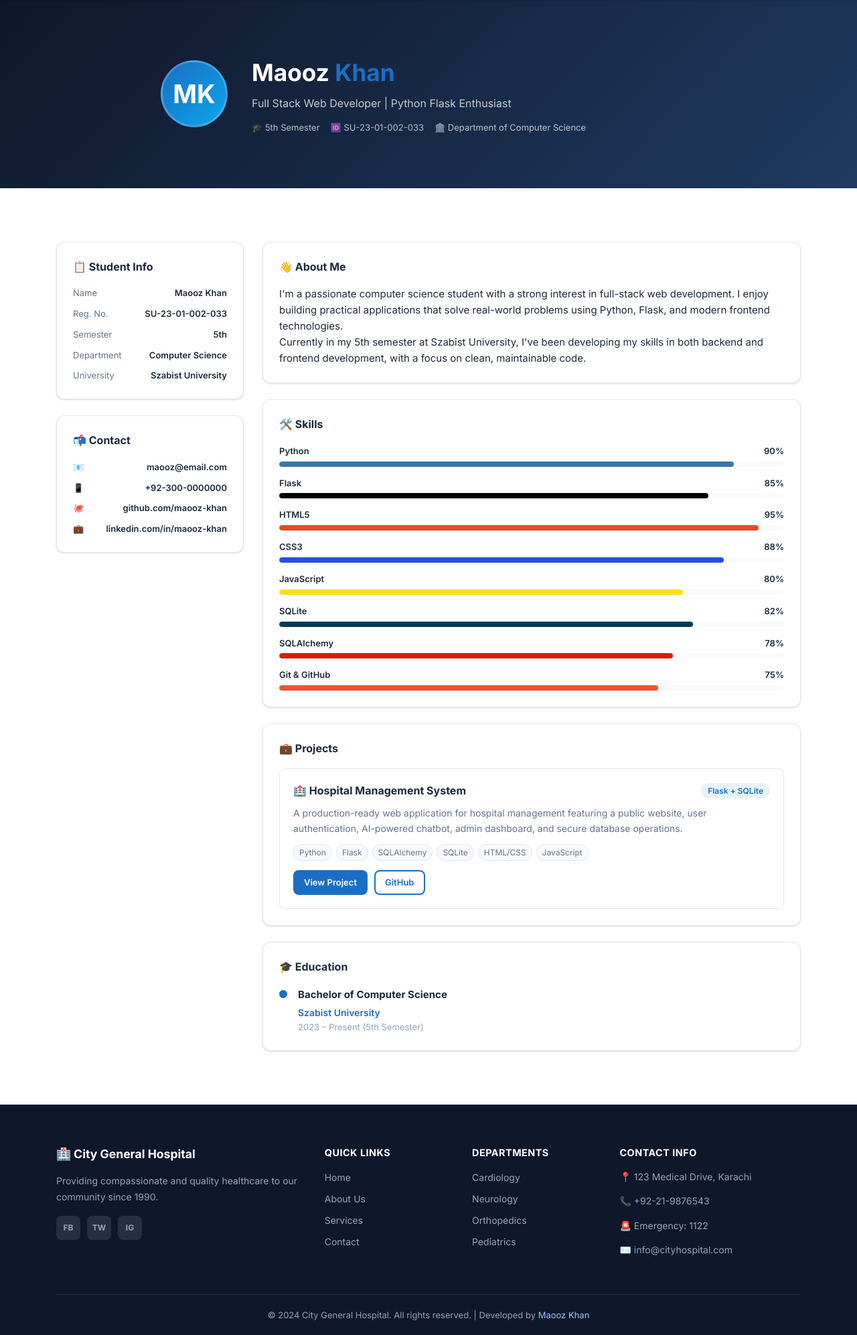
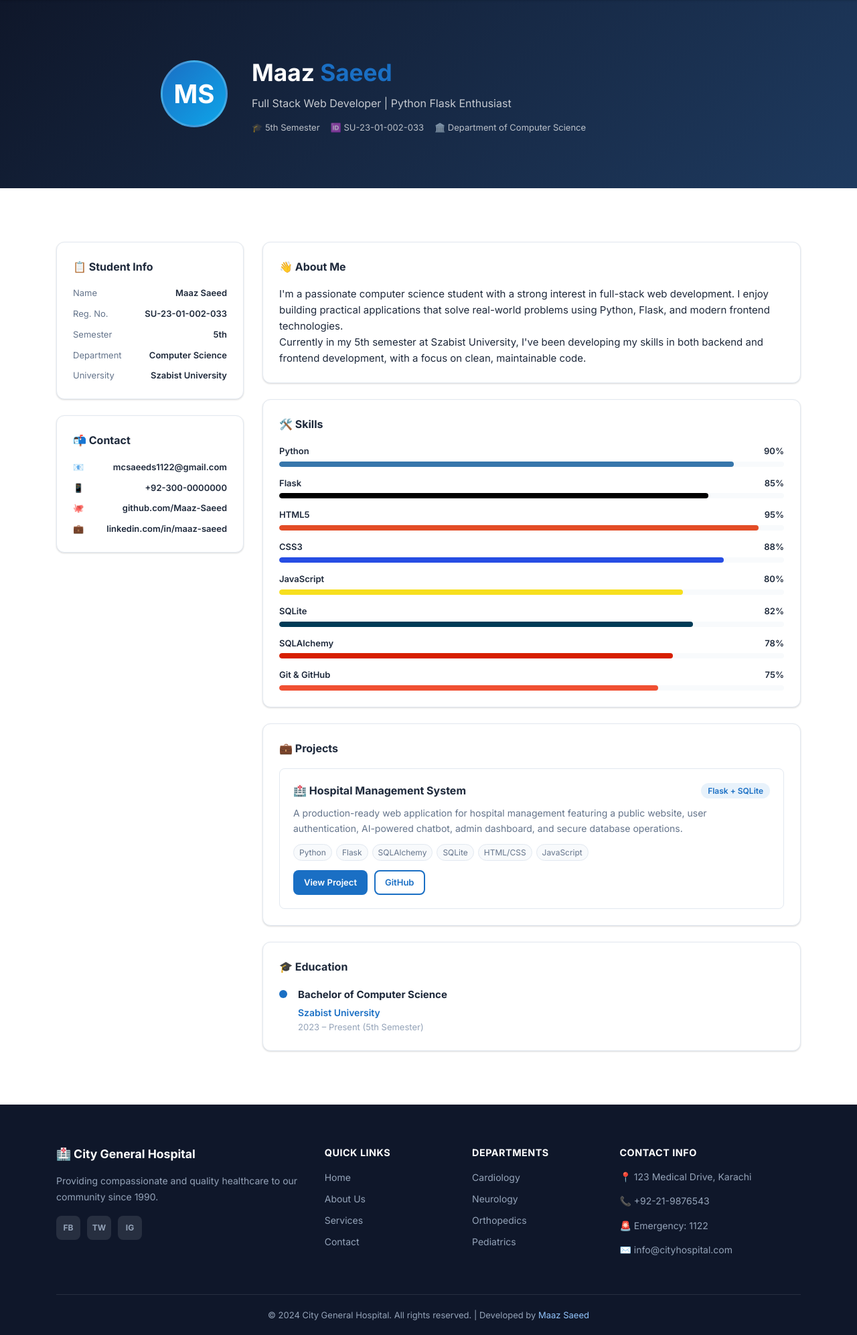
Before and after one commit to Maaz-Saeed/hospital-management-system, a Flask app: page /portfolio in a window 1280 px wide. Shown: the part 69-2062 px from the top of the page at 67% size. Run offline with Flask 3, Linux system fonts and the light colour scheme.

Commit message:
Update developer branding to Maaz Saeed

```diff
--- a/templates/base.html
+++ b/templates/base.html
@@ -101,7 +101,7 @@
                 </div>
             </div>
             <div class="footer-bottom">
-                <p>© 2024 City General Hospital. All rights reserved. | Developed by <a href="{{ url_for('main.portfolio') }}">Maooz Khan</a></p>
+                <p>© 2024 City General Hospital. All rights reserved. | Developed by <a href="{{ url_for('main.portfolio') }}">Maaz Saeed</a></p>
             </div>
         </div>
     </footer>
--- a/templates/portfolio.html
+++ b/templates/portfolio.html
@@ -1,13 +1,13 @@
 {% extends 'base.html' %}
-{% block title %}Portfolio – Maooz Khan{% endblock %}
+{% block title %}Portfolio – Maaz Saeed{% endblock %}
 
 {% block content %}
 <section class="portfolio-hero">
     <div class="container">
         <div class="portfolio-header">
-            <div class="portfolio-avatar">MK</div>
+            <div class="portfolio-avatar">MS</div>
             <div>
-                <h1>Maooz <span class="text-accent">Khan</span></h1>
+                <h1>Maaz <span class="text-accent">Saeed</span></h1>
                 <p class="portfolio-tagline">Full Stack Web Developer | Python Flask Enthusiast</p>
                 <div class="portfolio-meta">
                     <span>🎓 5th Semester</span>
@@ -28,7 +28,7 @@
                 <div class="port-card">
                     <h3>📋 Student Info</h3>
                     <ul class="port-info-list">
-                        <li><span>Name</span><strong>Maooz Khan</strong></li>
+                        <li><span>Name</span><strong>Maaz Saeed</strong></li>
                         <li><span>Reg. No.</span><strong>SU-23-01-002-033</strong></li>
                         <li><span>Semester</span><strong>5th</strong></li>
                         <li><span>Department</span><strong>Computer Science</strong></li>
@@ -40,10 +40,10 @@
                 <div class="port-card">
                     <h3>📬 Contact</h3>
                     <ul class="port-info-list">
-                        <li><span>📧</span><strong>maooz@email.com</strong></li>
+                        <li><span>📧</span><strong>mcsaeeds1122@gmail.com</strong></li>
                         <li><span>📱</span><strong>+92-300-0000000</strong></li>
-                        <li><span>🐙</span><strong>github.com/maooz-khan</strong></li>
-                        <li><span>💼</span><strong>linkedin.com/in/maooz-khan</strong></li>
+                        <li><span>🐙</span><strong>github.com/Maaz-Saeed</strong></li>
+                        <li><span>💼</span><strong>linkedin.com/in/maaz-saeed</strong></li>
                     </ul>
                 </div>
             </div>
```
Also changed, not shown: README.md.
